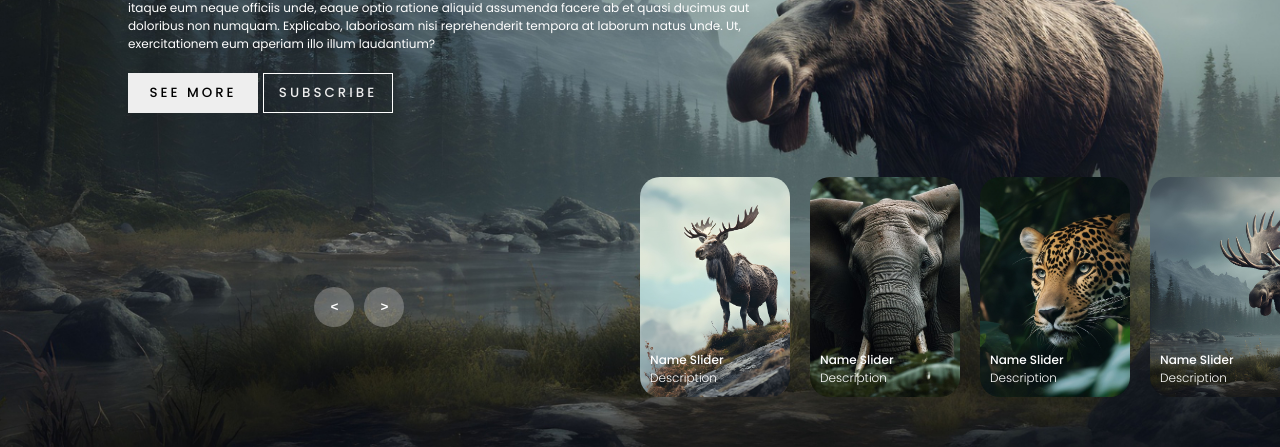
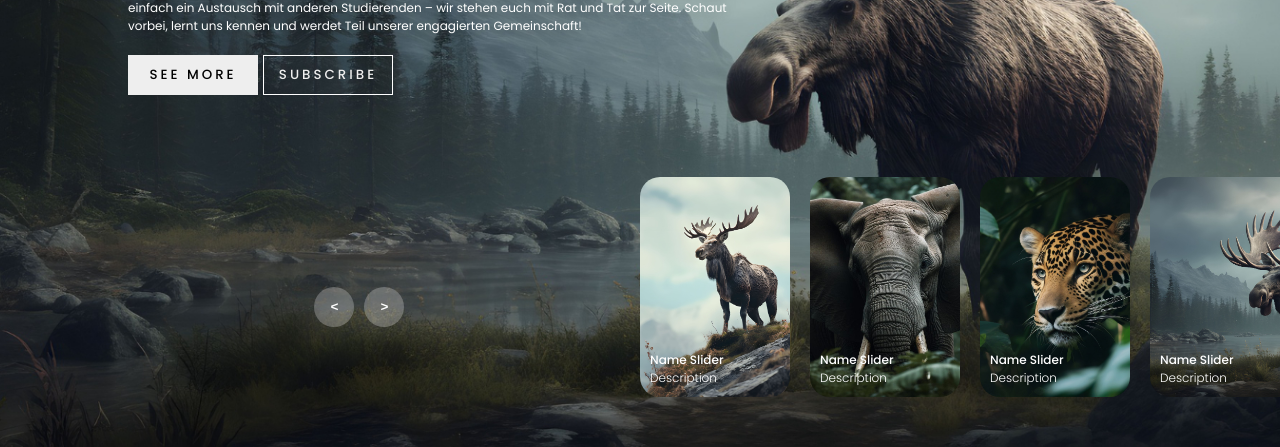
Before and after one commit to Fachschaftsrat-Mathematik/Fachschaftsrat-Mathematik.github.io, a plain HTML site: page index.html in a window 1280 px wide. Shown: the part 353-800 px from the top of the page. Drawn offline with Linux system fonts and the light colour scheme.

Commit message:
Update index.html

```diff
--- a/index.html
+++ b/index.html
@@ -29,7 +29,7 @@
                     <div class="topic">Mathematik</div>
                     <div class="des">
                         <!-- lorem 50 -->
-                        Lorem ipsum dolor, sit amet consectetur adipisicing elit. Ut sequi, rem magnam nesciunt minima placeat, itaque eum neque officiis unde, eaque optio ratione aliquid assumenda facere ab et quasi ducimus aut doloribus non numquam. Explicabo, laboriosam nisi reprehenderit tempora at laborum natus unde. Ut, exercitationem eum aperiam illo illum laudantium?
+                        Wir sind eure Anlaufstelle für alle Anliegen rund ums Mathematikstudium. Ob Fragen, Probleme oder einfach ein Austausch mit anderen Studierenden – wir stehen euch mit Rat und Tat zur Seite. Schaut vorbei, lernt uns kennen und werdet Teil unserer engagierten Gemeinschaft!
                     </div>
                     <div class="buttons">
                         <button>SEE MORE</button>
```
